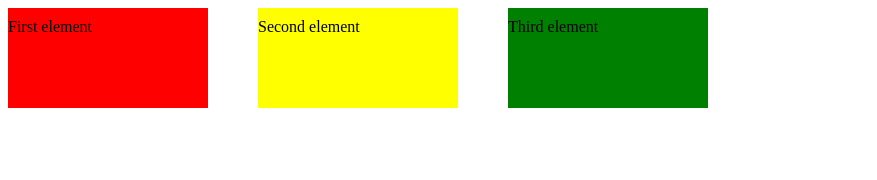
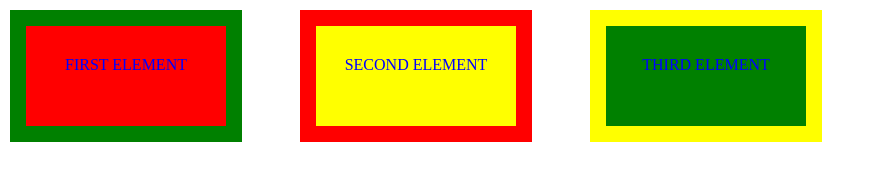
Before and after one commit to chenxu565/lapio-website, a plain HTML site: page positions.html in a window 1280 px wide. Shown: the whole page, without its empty margins (0-877 px from the left). Drawn offline with Linux system fonts and the light colour scheme.

Commit message:
Part 3, add tenth exercise

```diff
--- a/positions.css
+++ b/positions.css
@@ -1,29 +1,36 @@
-.first-box-container {
-    width: 200px;
-    height: 100px;
-    background-color: red;
+body {
   margin: 0;
 }
 
-  .second-box-container {
+.first-box-container, .second-box-container, .third-box-container {
+  position: absolute;
   width: 200px;
   height: 100px;
+  margin: 10px;
+}
+
+.first-box-container {
+  background-color: red;
+  left: 0;
+  border: 16px solid green;
+}
+
+.second-box-container {
   background-color: yellow;
-    position: relative;
-    left: 250px;
-    top: -100px;
+  left: 290px;
+  border: 16px solid red;
 }
 
 .third-box-container {
-    width: 200px;
-    height: 100px;
   background-color: green;
-    position: relative;
-    left: 500px;
-    top: -200px;
+  left: 580px;
+  border: 16px solid yellow;
 }
 
-  p{
-    padding: 10px 0;
-    margin: 0;
+p {
+  margin: 0 auto;
+  padding-top: 30px;
+  text-transform: uppercase;
+  text-align: center;
+  color: blue;
 }
```
Lines whose indentation alone changed are shown as unchanged.
